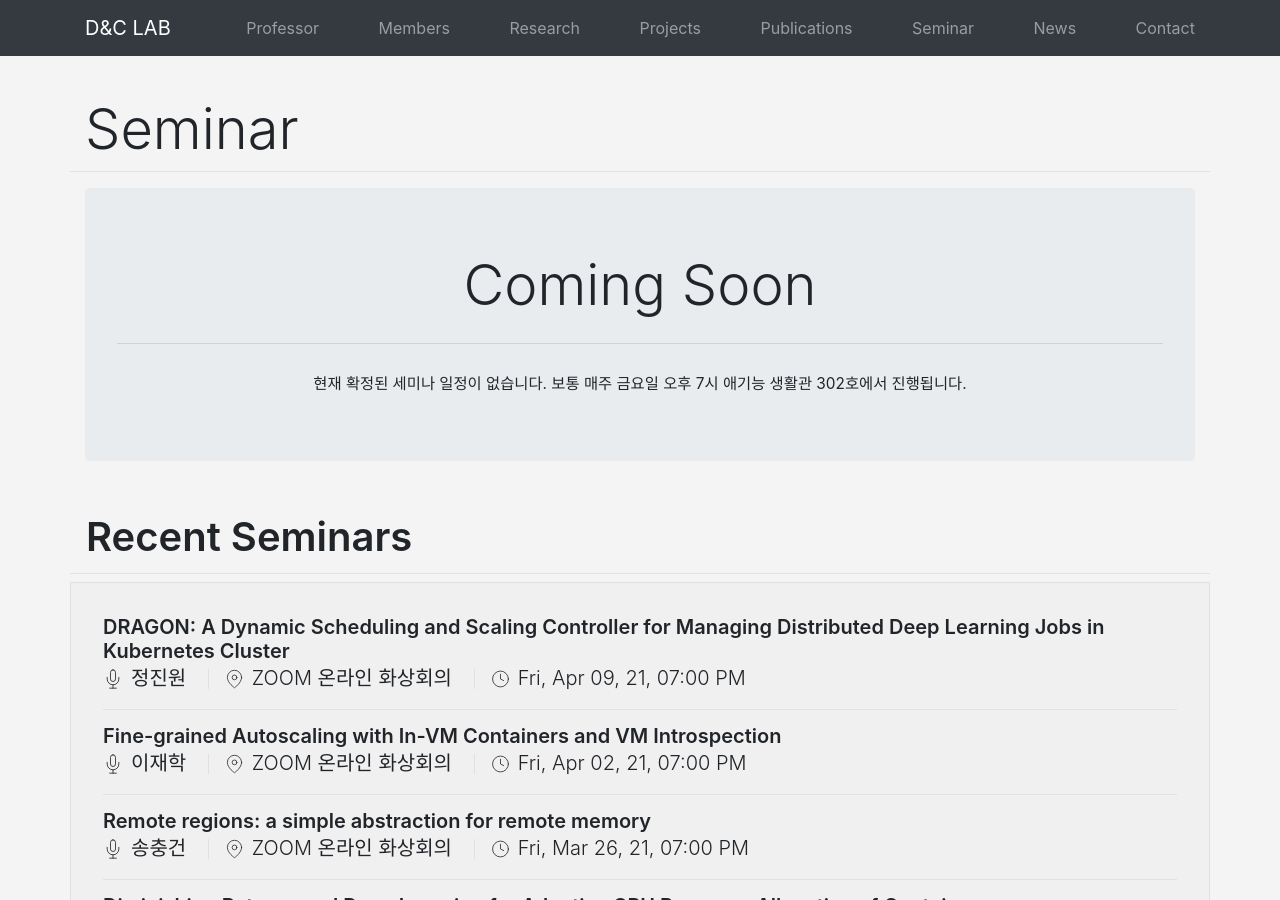
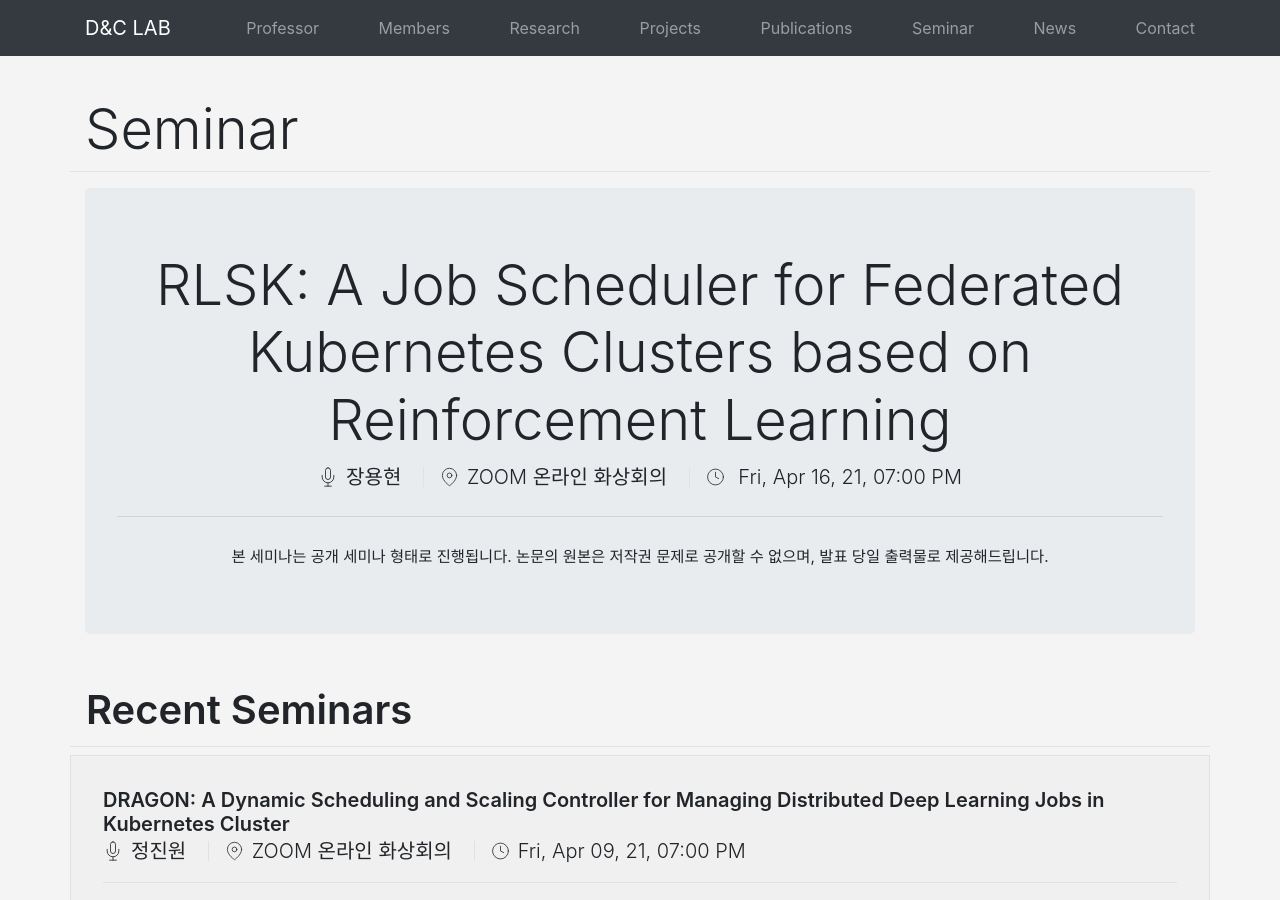
Before and after one commit to KU-Cloud/ku-cloud.github.io, a Jekyll site: the page built from seminar.html, in a window 1280 px wide and 900 px high. Built offline with Jekyll 4.4.1, drawn with Linux system fonts in a browser that asks for light colours.

Commit message:
update seminars

```diff
--- a/_data/seminars.yaml
+++ b/_data/seminars.yaml
@@ -691,3 +691,7 @@
   date: 2021-04-09T19:00:00.000+0900
   speacker: 정진원
   location: ZOOM 온라인 화상회의
+- title: 'RLSK: A Job Scheduler for Federated Kubernetes Clusters based on Reinforcement Learning'
+  date: 2021-04-16T19:00:00.000+0900
+  speacker: 장용현
+  location: ZOOM 온라인 화상회의
```
